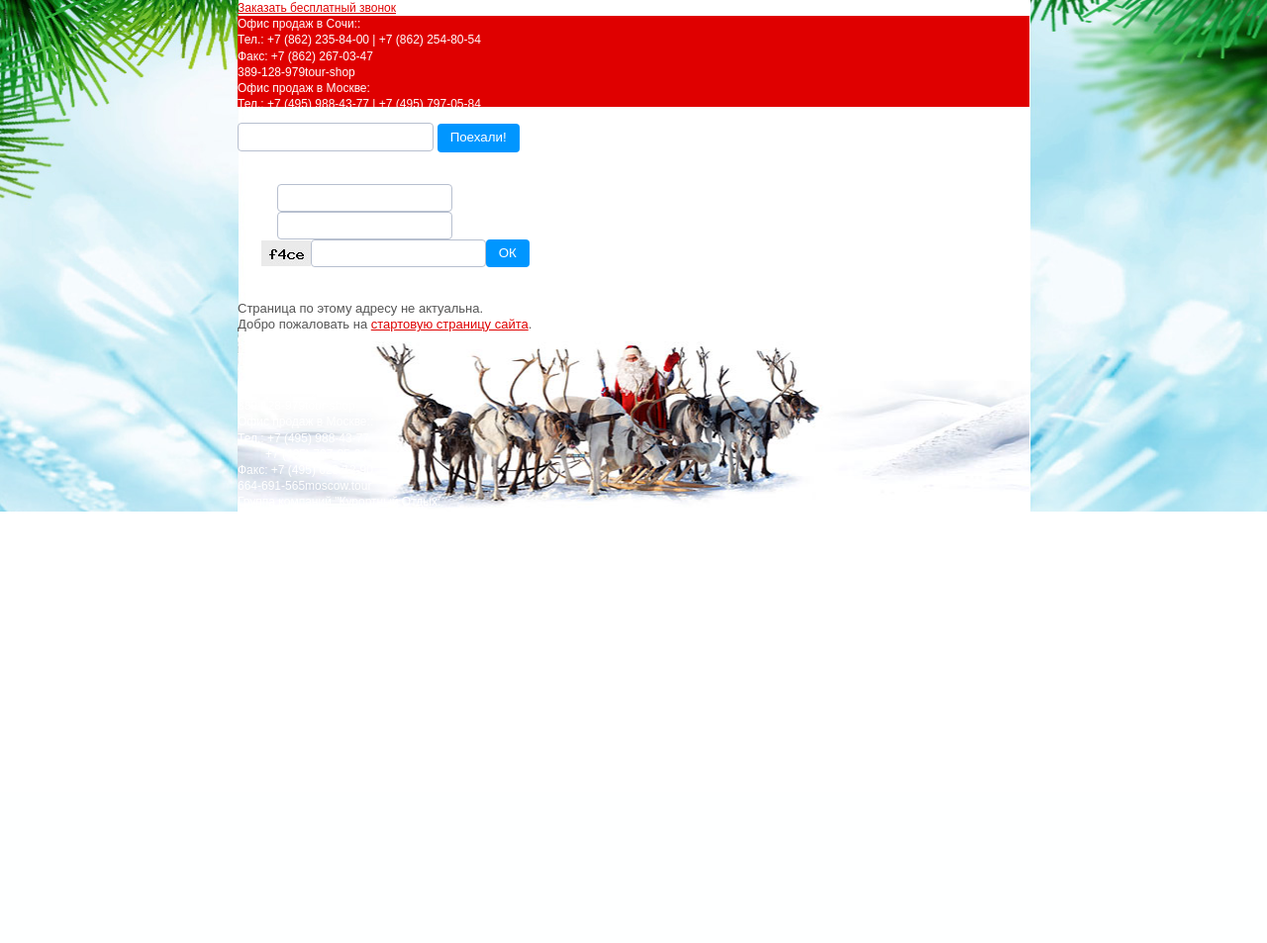
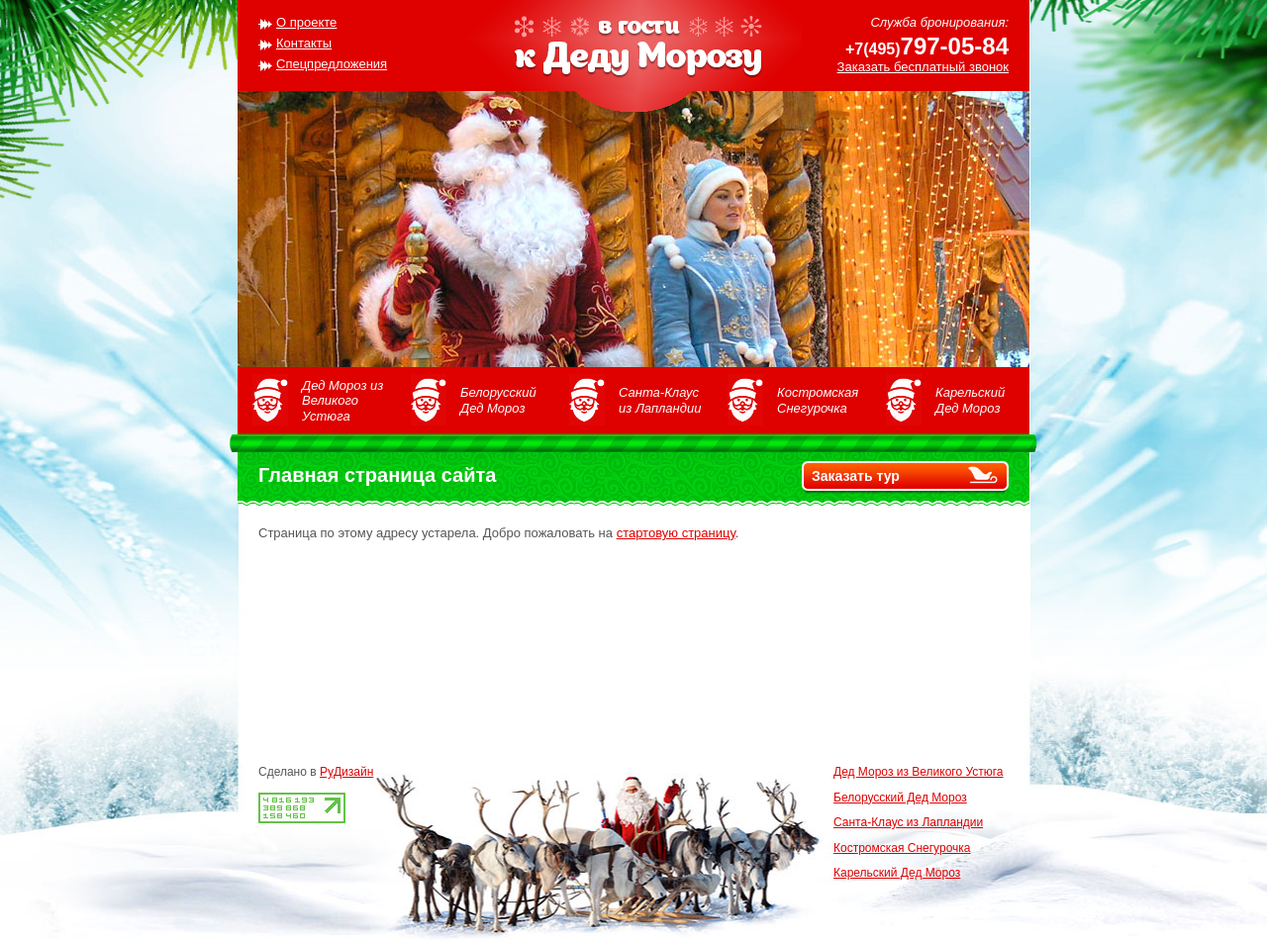
Before and after one commit to rudesign/kdedumrozu, a PHP site: page /includes/error.php in a window 1280 px wide. Shown: the whole page at 99% size. Before the commit the page ends 517 px from the top, so only its background shows below. Run offline with PHP 8.4, Linux system fonts and the light colour scheme; some libraries are stand-ins or nearby versions.

Commit message:
menu active

```diff
--- a/includes/error.php
+++ b/includes/error.php
@@ -11,71 +11,35 @@ echo '
             <meta name="description" content="">
             <meta name="keywords" content="">
             <meta content="width=1100,maximum-scale=1.0" name="viewport">
-        <link href="/css/reset.css" rel="stylesheet" />
-        <link href="/js/selectbox/css/selectox.css" rel="stylesheet" />
-        <link href="/css/typo.css?v=1" rel="stylesheet" />
+            <link href="/js/jcarousel/css/jcarousel.basic.css" rel="stylesheet" />
+            <link href="/js/jquery-ui/jquery-ui-1.10.3.custom.min.css" rel="stylesheet" />
+            <link href="/js/customSelect/style.css" rel="stylesheet" />
+            <link href="/js/fancybox/source/jquery.fancybox.css" rel="stylesheet" />
             <link href="/css/common.css?v=1" rel="stylesheet" />
             <link rel="icon" type="image/ico" href="/favicon.ico" />
         </head>
         <body>
-
+        <div class="bottom-bg">
             <div class="content-wrapper">
-
-        <div class="small orange callback-contols">
-            <div>
-                <a href="javascript:toggleCallbackForm();">Заказать бесплатный звонок</a>
-            </div>
+                <div class="header">
+                    <ul class="left">
+                        <li><a href="/o-proekte/">О проекте</a></li>
+                        <li><a href="/kontakty/">Контакты</a></li>
+                        <li><a href="/spetspredlojeniya/">Спецпредложения</a></li>
+                    </ul>
+                    <a href="/" class="logo"></a>
+                    <ul class="right">
+                        <li>Служба бронирования:</li>
+                        <li class="phone">+7(495)<span>797-05-84</span></li>
+                        <li><a href="javascript:toggleCallbackForm();">Заказать бесплатный звонок</a></li>
+                    </ul>
                 </div>
 
-        <div class="header">
-
-            <ul class="small l mini-section">
-
-        <li class="blue">Офис продаж в Сочи::</li>
-        <li>Тел.: +7 (862) 235-84-00 | +7 (862) 254-80-54</li>
-        <li>Факс: +7 (862) 267-03-47</li>
-        <li class="inline-icons"><i class="icq"></i><span>389-128-979</span><i class="skype"></i><span>tour-shop</span></li>
-            </ul>
-
-            <ul class="small r">
-
-        <li class="blue">Офис продаж в Москве:</li>
-        <li>Тел.: +7 (495) 988-43-77 | +7 (495) 797-05-84</li>
-        <li>Факс: +7 (495) 628-12-90</li>
-        <li class="inline-icons"><i class="icq"></i><span>664-691-565</span><i class="skype"></i><span>moscow.tour</span></li>
-            </ul>
-
-            <div class="clear"></div>
-        </div>
-
-        <div class="through-teaser">
-            <div>
-                <div class="search-form">
-                    <div class="micro-nav">
-                        <a href="/"></a><i></i><a href="/sitemap/"></a><i></i><a href="mailto:220619@gmail.com"></a>
-                    </div>
-                    <div class="social">
-                        <div class="l"><a href="http://facebook.com" target="_blank"></a></div>
-                        <div class="r"><a href="http://vk.com" target="_blank"></a></div>
-                        <div class="clear"></div>
-                    </div>
-
-                    <form action="/search/" method="GET">
-                        <div class="small white micro-section">Что-нибудь ищете?</div>
-                        <input value="" name="q" type="text" />
-                        <button class="buttons">Поехали!</button>
-                    </form>
-
-                </div>
-
-                <div class="overlay"></div>
-            </div>
-
-            <div>
-                <div class="white small callback-form">
-
+        <div class="teaser">
+            <div class="callback-form">
+        <div class="inner">
             <form method="POST">
-                    <input name="code" value="3ed7be" type="hidden" />
+                <input name="code" value="3b80fd" type="hidden" />
                 <div class="table">
                     <div class="tr">
                         <div class="td"></div>
@@ -96,66 +60,57 @@ echo '
                 <div class="table captcha">
                     <div class="tr">
                         <div class="td">Код:</div>
-                            <div class="td"><img src="/img/captcha.jpg?rand=2910654" /></div>
+                        <div class="td"><img src="/img/captcha.jpg?rand=4322111" /></div>
                         <div class="td"><input name="entered" type="text" maxlength="4" autocomplete="off" /></div>
                         <div class="td"><button onClick="return submitCallbackForm();" class="buttons">ОК</button></div>
                     </div>
                 </div>
-                    <div class="centered">
+                <div class="close">
                     <a href="javascript:toggleCallbackForm();">Закрыть</a> х
                 </div>
             </form>
-
+        </div>
+        </div>
+            <div class="tongue"></div>
+        </div>
+                <div class="menu">
+                    <a href="/ded-moroz-iz-velikogo-ustjuga/" class="f0"><i></i><span>Дед Мороз из Великого Устюга</span></a><a href="/belorusskiy-ded-moroz/" class="f0"><i></i><span>Белорусский Дед Мороз</span></a><a href="/santa-klaus-iz-laplandii/" class="f0"><i></i><span>Санта-Клаус из Лапландии</span></a><a href="/kostromskaya-snegurochka/" class="f0"><i></i><span>Костромская Снегурочка</span></a><a href="/karelskiy-ded-moroz/" class="f0"><i></i><span>Карельский Дед Мороз</span></a>
+                </div>
+                <div class="twirl"></div>
+                <div class="ornament section clearfix">
+                    <h1>Главная страница сайта</h1>
+                    <a href="/booking/">Заказать тур</a>
+                </div>
+                <div class="dynamic">
+                    <div class="clearfix">
+                        <div class="ck-body">
+                            <div class="c1" style="height: 200px;">
+                            Страница по этому адресу устарела. Добро пожаловать на <a href="/">стартовую страницу</a>.
                             </div>
                         </div>
                     </div>
-
-        <div class="content">
-
-    <div class="extra-section">
-        <div class="l lm c23">
-            <div class="text mini-section">
-                <br />
-                Страница по этому адресу не актуальна.
-                <br />
-                Добро пожаловать на <a href="/">стартовую страницу сайта</a>.
+                </div>
+                <div class="footer">
+                    <div class="wrapper clearfix">
+                        <ul class="left">
+                            <li>Сделано в <a href="http://rudes.ru" target="_blank">РуДизайн</a></li>
+                            <li><img src="/img/li.png" /></li>
+                        </ul>
+                        <div class="right">
+                            <a href="/ded-moroz-iz-velikogo-ustjuga/" class="f0"><i></i><span>Дед Мороз из Великого Устюга</span></a><a href="/belorusskiy-ded-moroz/" class="f0"><i></i><span>Белорусский Дед Мороз</span></a><a href="/santa-klaus-iz-laplandii/" class="f0"><i></i><span>Санта-Клаус из Лапландии</span></a><a href="/kostromskaya-snegurochka/" class="f0"><i></i><span>Костромская Снегурочка</span></a><a href="/karelskiy-ded-moroz/" class="f0"><i></i><span>Карельский Дед Мороз</span></a>
                         </div>
                     </div>
-        <div class="r c14">
-
-        </div>
-        <div class="clear"></div>
-    </div>
-        </div>
-
-        <div class="blue-bg white footer">
-            <div id="fs1" class="logo">
-                <a href="index.html"></a>
-            </div>
-            <div id="fs2" class="small">
-                <ul>
-                    <li class="extrablack sochi title">Офис продаж в Сочи::</li><li>Тел.: +7 (862) 235-84-00 </li><li style="padding-left:28px;"> +7 (862) 254-80-54</li><li>Факс: +7 (862) 267-03-47</li>
-        <li class="inline-icons"><i class="icq"></i><span>389-128-979</span><i class="skype"></i><span>tour-shop</span></li>
-                </ul>
-            </div>
-            <div id="fs3" class="small">
-                <ul>
-                    <li class="extrablack sochi title">Офис продаж в Москве::</li><li>Тел.: +7 (495) 988-43-77 </li><li style="padding-left:28px;"> +7 (495) 797-05-84</li><li>Факс: +7 (495) 628-12-90</li>
-        <li class="inline-icons"><i class="icq"></i><span>664-691-565</span><i class="skype"></i><span>moscow.tour</span></li>
-                </ul>
-            </div>
-            <div id="fs4" class="small">
-                <div class="extrablack title super-micro-section">Группа компаний "Курортный Отдых:</div>
-                <ul><li><a href="/services/">Услуги</a></li><li><a href="/agencies/">Агентствам</a></li><li><a href="/about-us/">О компании</a></li></ul><ul><li><a href="/car-rent/">Car rent</a></li><li><a href="/transfer/">Transfer</a></li><li><a href="/guide/">Guide</a></li></ul>
-                <div class="clear"></div>
                 </div>
             </div>
         </div>
 
         <script src="/js/jquery-1.10.2.min.js" language="javascript" type="text/javascript"></script>
         <script src="/js/jquery.form.min.js" language="javascript" type="text/javascript"></script>
+        <script src="/js/jcarousel/js/jquery.jcarousel.min.js" language="javascript" type="text/javascript"></script>
         <script src="/js/jquery-ui/jquery-ui-1.10.3.custom.min.js" language="javascript" type="text/javascript"></script>
-    <script src="/js/selectbox/js/jquery.selectbox.min.js" language="javascript" type="text/javascript"></script>
+        <script src="/js/jquery-ui/ui.datepicker-ru.js" language="javascript" type="text/javascript"></script>
+        <script src="/js/customSelect/jquery.customSelect.min.js" language="javascript" type="text/javascript"></script>
+        <script src="/js/fancybox/source/jquery.fancybox.pack.js" language="javascript" type="text/javascript"></script>
         <script src="/js/common.js?v=1" language="javascript" type="text/javascript"></script>
     </body>
 </html>
```
Lines whose indentation alone changed are shown as unchanged.
